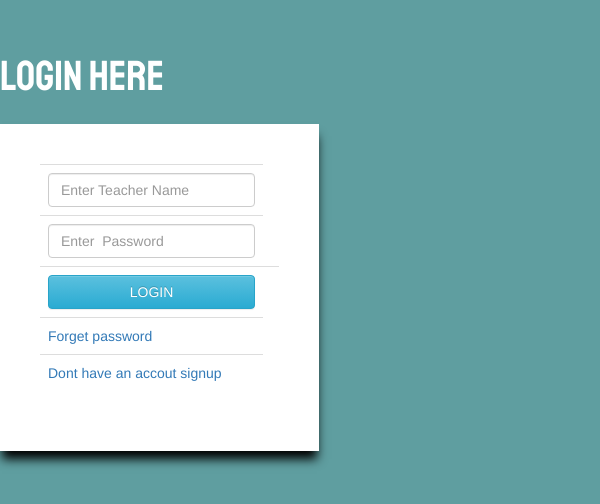
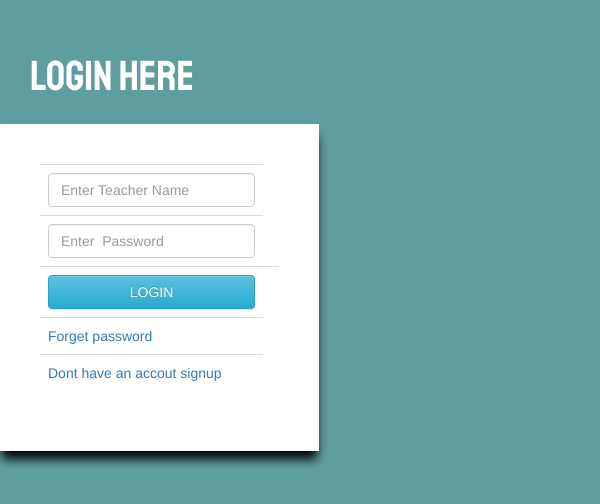
Before and after one commit to kumarvamsi/quizappms, a plain HTML site: page login2.html in a window 600 px wide. Shown: the part 176-680 px from the top of the page. Drawn offline with nearby package versions, Linux system fonts and the light colour scheme.

Commit message:
added media queries for heading

```diff
--- a/stylesheet/style.css
+++ b/stylesheet/style.css
@@ -8,6 +8,7 @@
     top:250px;
     background-color: white;
     box-shadow:0 10px 10px -2px black;
+    border-color: blue;
 
 }
 #head h1{
@@ -52,6 +53,7 @@
     background-color: white;
     box-shadow:0 10px 10px -2px black;
     padding:40px;
+    border-color: red:
 
 
 }
@@ -62,9 +64,25 @@
     color: white;
     font-size: 300%;
     font-family: 'Staatliches', cursive;
-    position: absolute;
-    top:220px;
+
+    margin-top:23rem;
+
 }
+
+
+@media only screen and (min-width: 600px) {
+  #look h4 {
+    margin-left:-3rem;
+  }
+}
+
+@media only screen and (max-width: 600px) {
+  #look h4 {
+    margin-left:3rem;
+  }
+}
+
+
 .one{
     background-color: cadetblue;
 }
```
